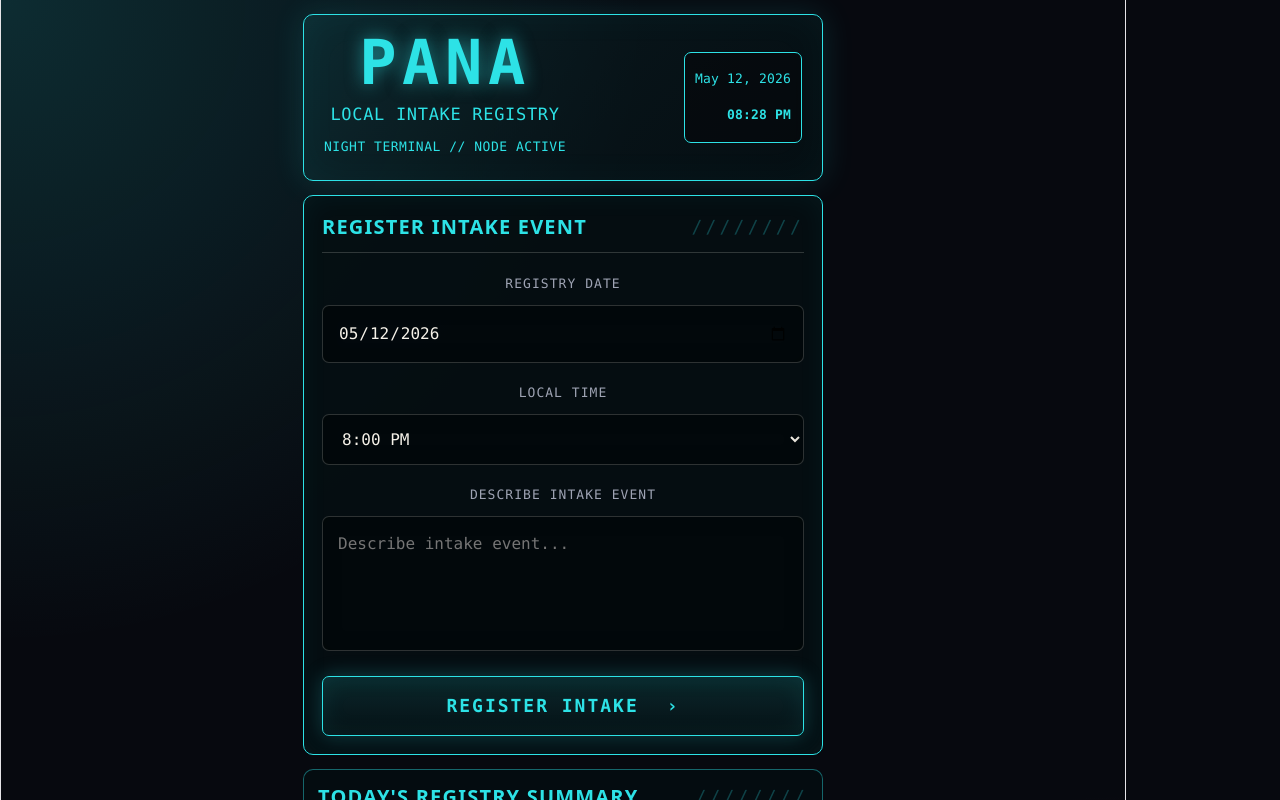
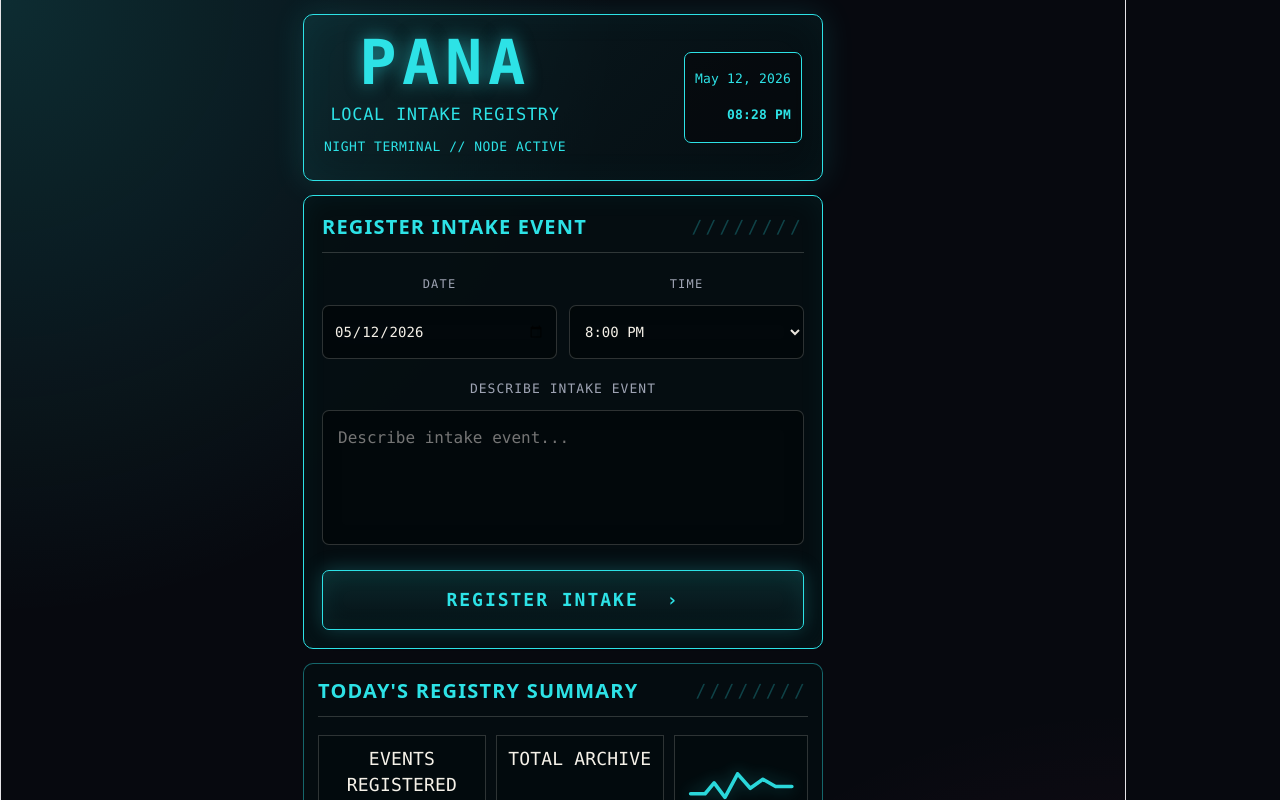
Before and after one commit to SpitsbergenVault/food-diary-app, a React (Vite) app: page / in a window 1280 px wide. Shown: the top 800 px of the page. Built offline with nearby package versions, Linux system fonts and the light colour scheme.

Commit message:
new style revised

```diff
--- a/src/App.jsx
+++ b/src/App.jsx
@@ -534,25 +534,29 @@ function App() {
         <section style={styles.panel}>
           <PanelTitle title="REGISTER INTAKE EVENT" tone="aqua" />
 
-          <label style={styles.label} htmlFor="registry-date">
-            REGISTRY DATE
+          <div style={styles.dateTimeGrid}>
+            <div style={styles.fieldStack}>
+              <label style={styles.compactLabel} htmlFor="registry-date">
+                DATE
               </label>
               <input
                 id="registry-date"
                 type="date"
                 value={date}
                 onChange={e => setDate(e.target.value)}
-            style={styles.input}
+                style={{ ...styles.input, ...styles.compactInput }}
               />
+            </div>
 
-          <label style={styles.label} htmlFor="local-time">
-            LOCAL TIME
+            <div style={styles.fieldStack}>
+              <label style={styles.compactLabel} htmlFor="local-time">
+                TIME
               </label>
               <select
                 id="local-time"
                 value={time}
                 onChange={e => setTime(e.target.value)}
-            style={styles.input}
+                style={{ ...styles.input, ...styles.compactInput }}
               >
                 {TIME_OPTIONS.map(hour => (
                   <option key={hour} value={hour}>
@@ -560,6 +564,8 @@ function App() {
                   </option>
                 ))}
               </select>
+            </div>
+          </div>
 
           <label style={styles.label} htmlFor="intake-event">
             DESCRIBE INTAKE EVENT
@@ -962,6 +968,23 @@ const styles = {
     letterSpacing: '0.08em',
     margin: '17px 0 8px'
   },
+  compactLabel: {
+    display: 'block',
+    color: tokens.muted,
+    fontSize: 12,
+    letterSpacing: '0.1em',
+    margin: '0 0 8px'
+  },
+  dateTimeGrid: {
+    display: 'grid',
+    gridTemplateColumns: 'repeat(2, minmax(0, 1fr))',
+    gap: 12,
+    alignItems: 'end',
+    marginTop: 17
+  },
+  fieldStack: {
+    minWidth: 0
+  },
   input: {
     width: '100%',
     padding: '14px 15px',
@@ -972,6 +995,12 @@ const styles = {
     outline: 'none',
     fontSize: 16,
     boxShadow: 'inset 0 0 18px rgba(0, 0, 0, 0.28)'
+  },
+  compactInput: {
+    height: 54,
+    minHeight: 54,
+    padding: '12px 11px',
+    fontSize: 14
   },
   textarea: {
     resize: 'none',
```
Lines whose indentation alone changed are shown as unchanged.
